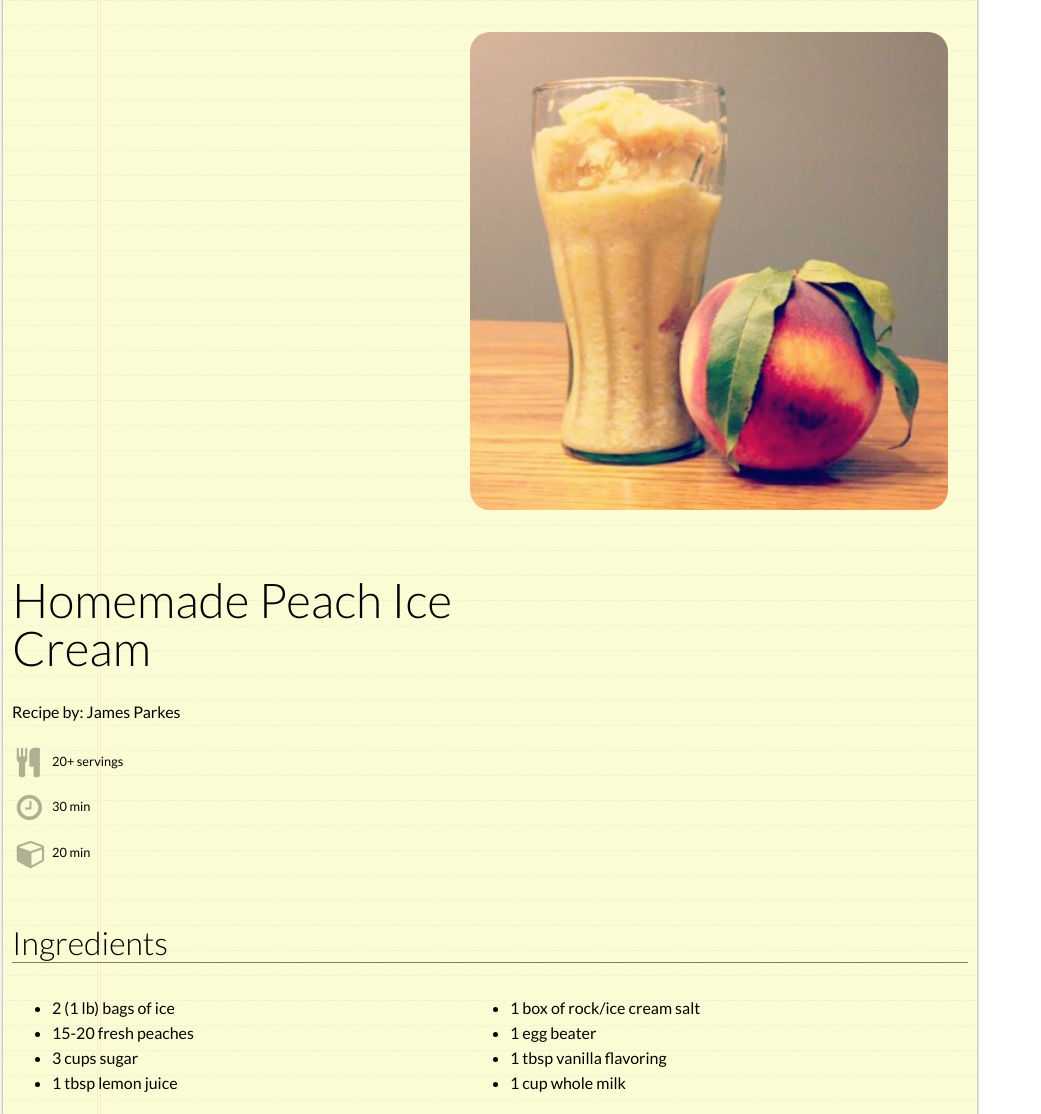
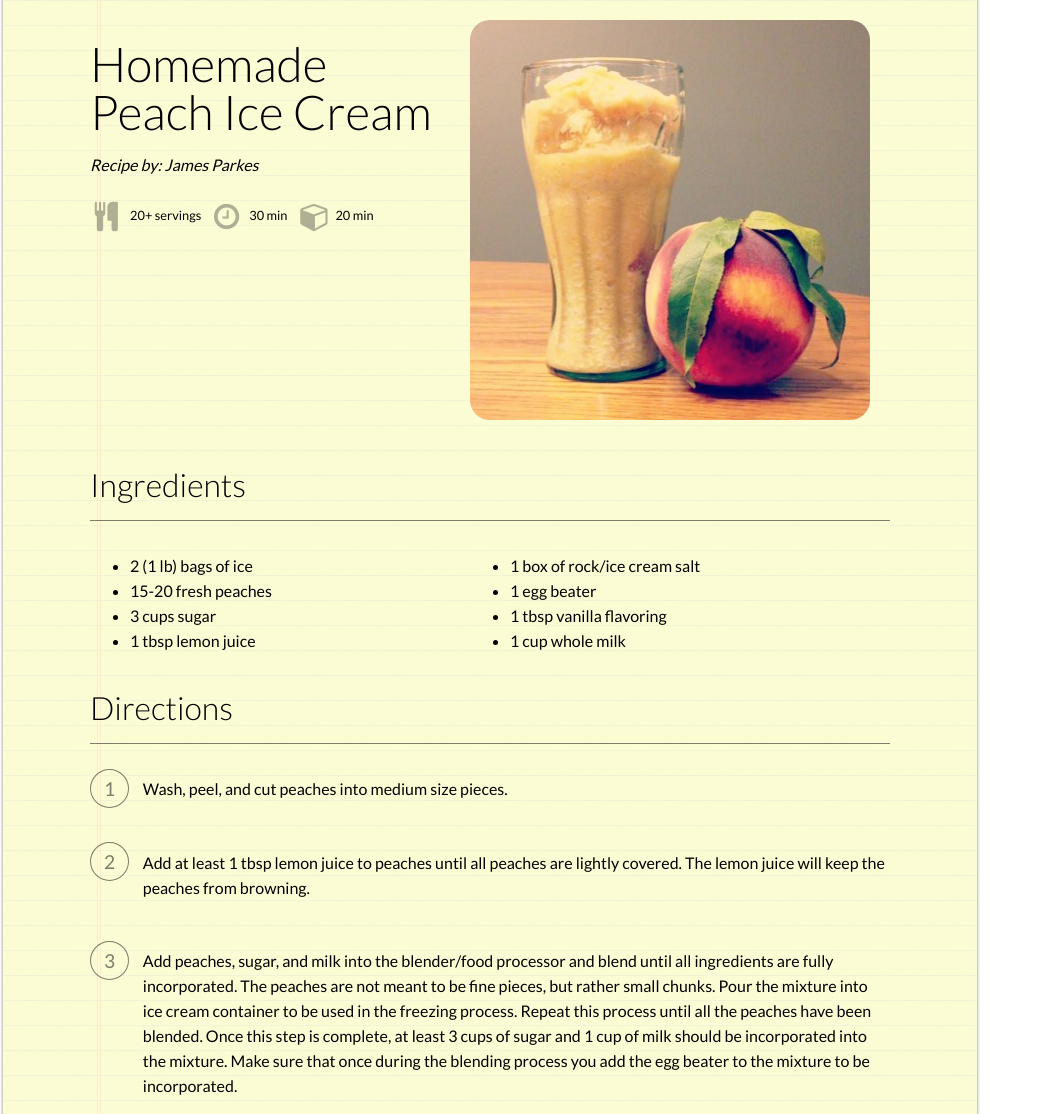
Before and after one commit to joeyzhang1989/Udacity-Front-end, a plain HTML site: page Myprofolio/making-peach-ice-cream/index.html in a window 1280 px wide. Shown: the top 1114 px of the page, without its empty margins (0-1041 px from the left). Drawn offline with Linux system fonts and the light colour scheme.

Commit message:
Finish the exercise

```diff
--- a/Myprofolio/making-peach-ice-cream/css/styles.css
+++ b/Myprofolio/making-peach-ice-cream/css/styles.css
@@ -9,6 +9,7 @@ body {
 	background: url(../img/paper.png) repeat-y;
 	width: 980px;
 	margin: 0;
+	box-sizing: border-box;
 }
 
 h1, h2, h3, h4, h5, h6 {
@@ -32,6 +33,8 @@ h1, h2, h3, h4, h5, h6 {
 	line-height: 38px;
 	border-bottom: 1px solid #000;
 	border-bottom: 1px solid rgba(0, 0, 0, 0.5);
+	padding-bottom: 16px;
+	margin-top: 20px;
 }
 
 /* Font Awesome - http://fontawesome.io/ */
@@ -46,13 +49,16 @@ h1, h2, h3, h4, h5, h6 {
 
 /* Recipe */
 .recipe {
-	padding: 0.75rem;
+	/*padding: 0.75rem;*/
 	line-height: 25px;
+	width: 800px;
+	margin: 0 auto;
 }
 
 .recipe-summary {
 	width: 50%;
-	float: left;
+/*	float: left;
+*/	display: inline;
 }
 
 .recipe-title {
@@ -63,6 +69,8 @@ h1, h2, h3, h4, h5, h6 {
 
 .recipe-author {
 	margin-top: 1.7em
+	font-size: 1.2em;
+
 }
 
 .recipe-notes {
@@ -74,17 +82,20 @@ h1, h2, h3, h4, h5, h6 {
 .recipe-note {
 	font-size: 0.8rem;
 	margin: 1rem 0.3rem 1rem;
+	display: inline;
 }
 
 .recipe-image {
 	width: 50%;
 	float: right;
 	padding: 1.25rem;
+	display: inline;
 }
 
 .recipe-image img {
 	width: 100%;
 	border-radius: 20px;
+	vertical-align: baseline;
 }
 
 .recipe-ingredients {
--- a/Myprofolio/making-peach-ice-cream/index.html
+++ b/Myprofolio/making-peach-ice-cream/index.html
@@ -14,17 +14,17 @@
 			<div class="recipe-image">
 				<img src="img/homemade-peach-ice-cream.png" alt="homemade peach ice cream">
 			</div>
-			<div class="recipe-summary">
+			<header class="recipe-summary">
 				<h2 class="recipe-title">Homemade Peach Ice Cream</h2>
-				<p class="recipe-author">Recipe by: James Parkes</p>
+				<em><p class="recipe-author">Recipe by: James Parkes</p></em>
 				<ul class="recipe-notes">
 					<li class="recipe-note"><span><i class="fa fa-cutlery" aria-hidden="true"></i> 20+ servings</span></li>
 					<li class="recipe-note"><span><i class="fa fa-clock-o" aria-hidden="true"></i> 30 min</span></li>
 					<li class="recipe-note"><span><i class="fa fa-cube" aria-hidden="true"></i> 20 min</span></li>
 				</ul>
-			</div>
+			</header>
 		</section>
-		<section class="section-content clearfix">
+		<article class="section-content clearfix">
 			<h3 class="section-title">Ingredients</h3>
 			<ul class="recipe-ingredients">
 				<li>2 (1 lb) bags of ice</li>
@@ -36,8 +36,8 @@
 				<li>1 tbsp lemon juice</li>
 				<li>1 cup whole milk</li>
 			</ul>
-		</section>
-		<section class="section-content clearfix">
+		</article>
+		<article class="section-content clearfix">
 			<h3 class="section-title">Directions</h3>
 			<ol class="recipe-directions">
 				<li><span>Wash, peel, and cut peaches into medium size pieces.</span></li>
@@ -46,7 +46,7 @@
 				<li><span>To fill the ice cream container to the fill line, continue to add milk. Once the mixture has been topped off to the fill line, add sugar to taste. Almost always, the mixture requires more sugar to be added than the recipe calls.</span></li>
 				<li><span>Place the ice cream container inside the ice cream machine. Start the ice cream machine. While the ice cream machine is running, continue to add layers of ice and rock salt to the sides of the machine to freeze the ice cream so that the entire container is surrounded by ice and rock salt. Once the machine finishes, the ice cream can be served immediately or placed into the freezer to serve later.</span></li>
 			</ol>
-		</section>
+		</article>
 	</main>
 </body>
 </html>
```
